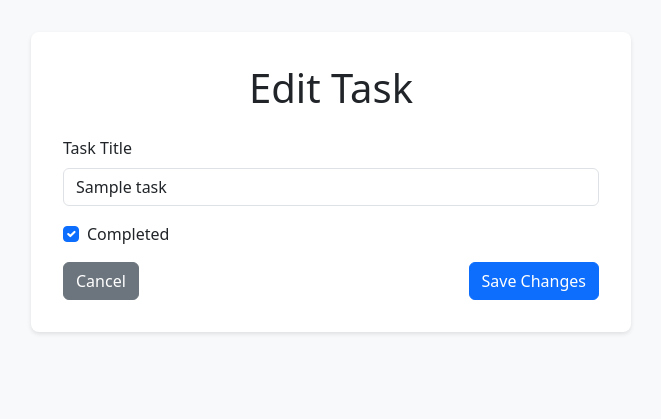
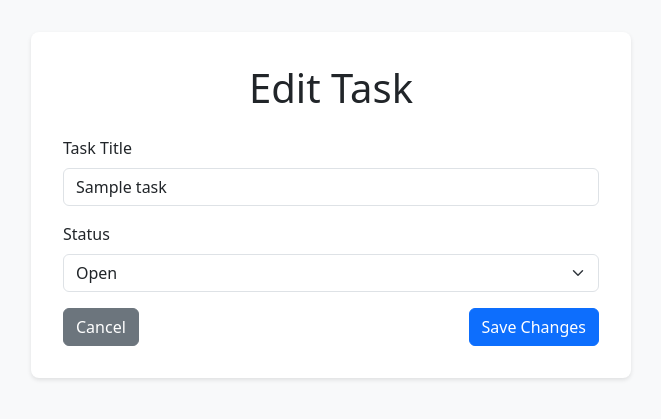
Before and after one commit to NejcZupec/demo, a Django app: page /task/1/edit/ in a window 1280 px wide. Shown: the top 419 px of the page, without its empty margins (309-970 px from the left). Run offline with Django 5.2, Linux system fonts and the light colour scheme; tables that the repository leaves empty hold one stand-in row (values such as "Sample post").

Commit message:
Refactor task management: replace 'completed' field with 'status' in Task model and forms, add status update functionality, and enhance task list UI with status selection.

```diff
--- a/todo/forms.py
+++ b/todo/forms.py
@@ -12,8 +12,8 @@ class TaskForm(forms.ModelForm):
 class TaskEditForm(forms.ModelForm):
     class Meta:
         model = Task
-        fields = ['title', 'completed']
+        fields = ['title', 'status']
         widgets = {
             'title': forms.TextInput(attrs={'class': 'form-control'}),
-            'completed': forms.CheckboxInput(attrs={'class': 'form-check-input'})
+            'status': forms.Select(attrs={'class': 'form-select'})
         }
--- a/todo/models.py
+++ b/todo/models.py
@@ -3,8 +3,14 @@ from django.db import models
 # Create your models here.
 
 class Task(models.Model):
+    STATUS_CHOICES = [
+        ('open', 'Open'),
+        ('in_progress', 'In Progress'),
+        ('completed', 'Completed'),
+    ]
+
     title = models.CharField(max_length=200)
-    completed = models.BooleanField(default=False)
+    status = models.CharField(max_length=20, choices=STATUS_CHOICES, default='open')
     created_at = models.DateTimeField(auto_now_add=True)
 
     def __str__(self):
--- a/todo/templates/todo/edit_task.html
+++ b/todo/templates/todo/edit_task.html
@@ -31,9 +31,9 @@
                     <label for="id_title" class="form-label">Task Title</label>
                     {{ form.title }}
                 </div>
-                <div class="mb-3 form-check">
-                    {{ form.completed }}
-                    <label class="form-check-label" for="id_completed">Completed</label>
+                <div class="mb-3">
+                    <label for="id_status" class="form-label">Status</label>
+                    {{ form.status }}
                 </div>
                 <div class="d-flex justify-content-between">
                     <a href="{% url 'task_list' %}" class="btn btn-secondary">Cancel</a>
--- a/todo/urls.py
+++ b/todo/urls.py
@@ -4,4 +4,5 @@ from . import views
 urlpatterns = [
     path('', views.task_list, name='task_list'),
     path('task/<int:task_id>/edit/', views.edit_task, name='edit_task'),
+    path('task/<int:task_id>/update-status/', views.update_status, name='update_status'),
 ]
--- a/todo/views.py
+++ b/todo/views.py
@@ -1,4 +1,5 @@
 from django.shortcuts import render, redirect, get_object_or_404
+from django.http import JsonResponse
 from .models import Task
 from .forms import TaskForm, TaskEditForm
 
@@ -33,3 +34,17 @@ def edit_task(request, task_id):
         'form': form,
         'task': task
     })
+
+def update_status(request, task_id):
+    if request.method == 'POST':
+        task = get_object_or_404(Task, id=task_id)
+        new_status = request.POST.get('status')
+        if new_status in dict(Task.STATUS_CHOICES):
+            task.status = new_status
+            task.save()
+            return JsonResponse({
+                'status': 'success',
+                'task_status': task.status,
+                'task_status_display': task.get_status_display()
+            })
+    return JsonResponse({'status': 'error'}, status=400)
```
Also changed, not shown: todo/templates/todo/task_list.html (+70 -5 lines), todo/migrations/0002_remove_task_completed_task_status.py (added).
